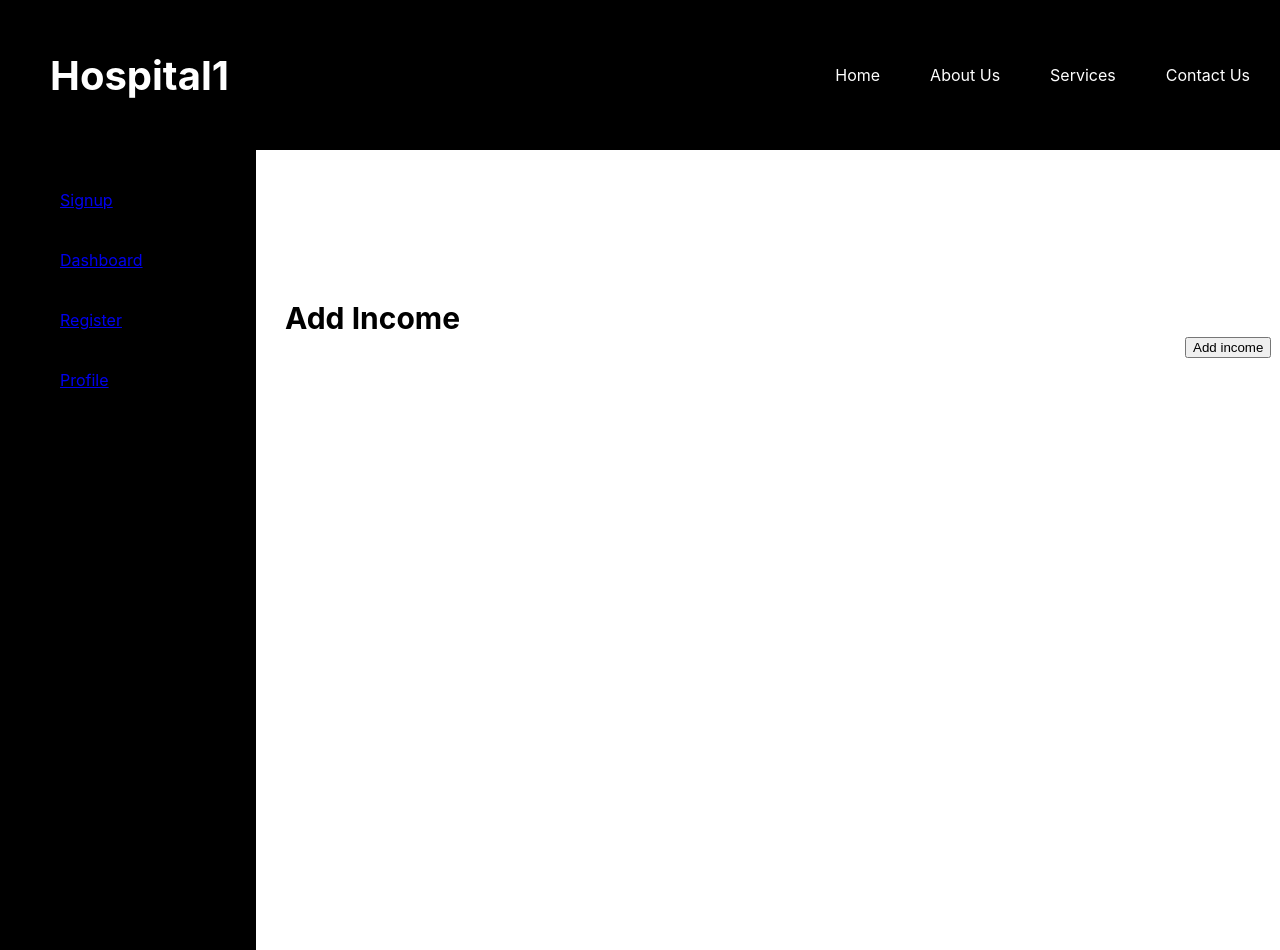
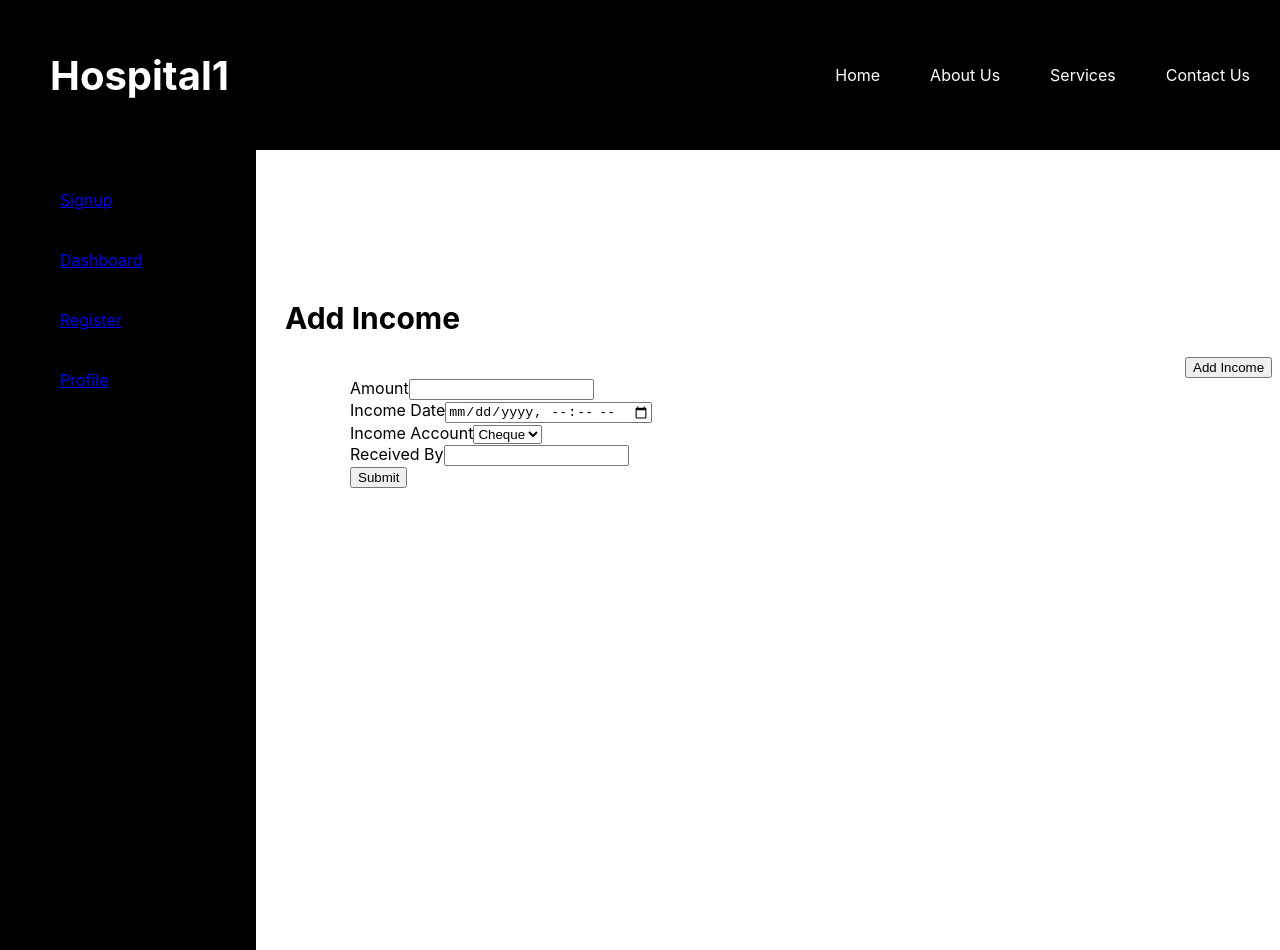
Before and after one commit to kelvinmw1/ReactFinancialManagement, a React (Create React App) app: page /Addincome in a window 1280 px wide. Built offline with nearby package versions, Linux system fonts and the light colour scheme.

Commit message:
adding data to firebase

```diff
--- a/src/App.css
+++ b/src/App.css
@@ -63,3 +63,6 @@
     margin-left: 1185px;
 
   }
+  .area{
+    margin-left: 350px;
+  }
--- a/src/Pages/Addincome.js
+++ b/src/Pages/Addincome.js
@@ -1,18 +1,94 @@
-import React from 'react'
+import React, { useRef } from 'react'
 import Navbar from '../Components/Navbar'
+import Form from 'react-bootstrap/Form';
 import Button from 'react-bootstrap/Button';
+import {useNavigate } from "react-router-dom";
+
+// import firebase
+import '../firebase'
+import { Db } from '../firebase';
+import { doc, setDoc } from "firebase/firestore";
 
 function Addincome() {
+
+  //instantiating objects
+  const amount = useRef();
+  const incomeDate = useRef();
+  const incomeAccount = useRef();
+  const receivedBy = useRef();
+  const navigate = useNavigate();
+
+  //add account function
+  function submitIncome(){
+    //get data from inputs
+    const amountInput = amount.current.value;
+    const incomeDateInput = incomeDate.current.value;
+    const incomeAccountInput = incomeAccount.current.value;
+    const receivedByInput = receivedBy.current.value;
+
+
+    const myDocId = Math.random();
+    const myDocId2 = myDocId * 168577996976;
+    const myDocId3 =  Math.trunc(myDocId2);
+
+    const finalDocId = myDocId3.toString();
+
+       // Add a new document in collection "cities"
+       setDoc(doc(Db, "income", finalDocId), {
+        docId:finalDocId,
+        amount:amountInput,
+        incomeDate: incomeDateInput,
+        incomeAccount: incomeAccountInput,
+        receivedBy: receivedByInput
+
+    }).then(()=>{
+        navigate("/income");
+    })
+
+}
+
+
   return (
     <div>
+     <Navbar/>
+     <div>
+       <h1 className='pagename'>Add Income</h1>
+       <Button className='addbtn' >Add Income</Button>
+     </div>
+      <div className='area'>
+        <Form.Group className="mb-3" controlId="formBasicEmail" >
+          <Form.Label>Amount</Form.Label>
+          <Form.Control type="text" ref={amount} />
+        </Form.Group>
+
+        <Form.Group className="mb-3" controlId="formBasicPassword">
+          <Form.Label>Income Date</Form.Label>
+          <Form.Control type="datetime-local"  ref={incomeDate}/>
+        </Form.Group>
 
 
-      <Navbar/>
-      <div className='pagename'>Add Income</div>
-      <Button className='addbtn' variant="primary">Add income</Button>
+        <Form.Group className="mb-3">
+          <Form.Label>Income Account</Form.Label>
+          <Form.Select ref={incomeAccount} >
+          <option value="Cheque">Cheque</option>
+          <option value="Cash">Cash</option>
+          <option value="M-Pesa">M-Pesa</option>
+          </Form.Select>
+        </Form.Group>
+
+        <Form.Group className="mb-3" controlId="formBasicEmail">
+          <Form.Label>Received By</Form.Label>
+          <Form.Control type="text"  ref={receivedBy}/>
+        </Form.Group>
 
 
+        <Button variant="primary" type="submit" onClick={submitIncome}>
+          Submit
+        </Button>
+      </div>
+
     </div>
+
   )
 }
 
```
